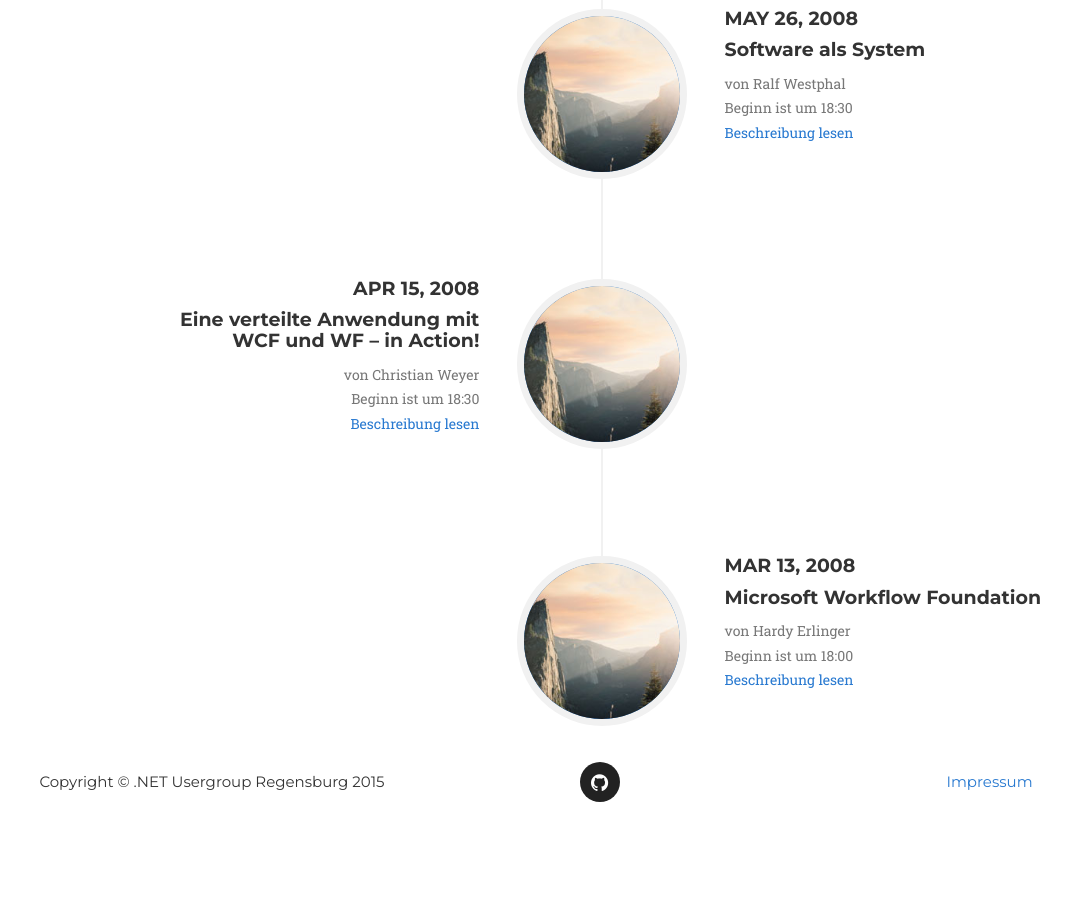
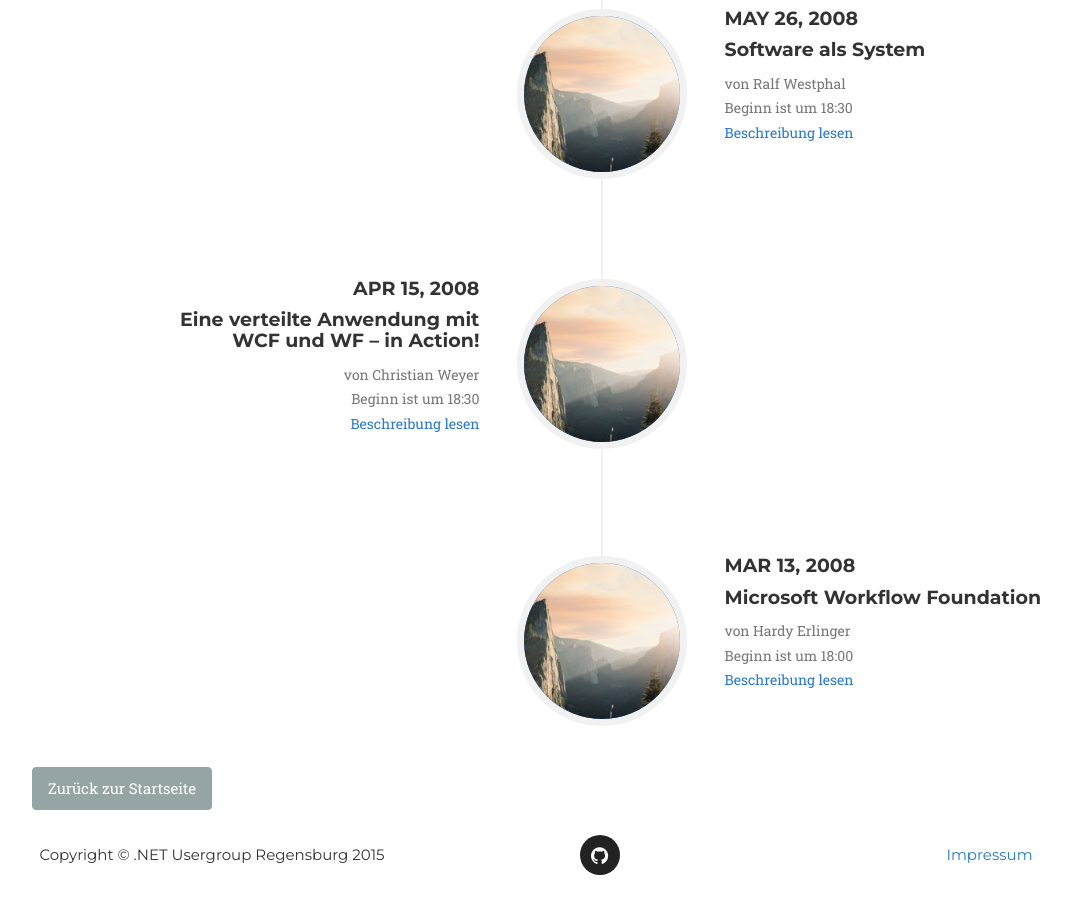
Before and after one commit to DotNetRegensburg/dotnetregensburg.github.io, a Jekyll site: the page built from archive.html, in a window 1280 px wide and 900 px high, scrolled down 23833 px. Shown: the whole window, without its empty margins (38-1109 px from the left). Built offline with Jekyll 4.4.1, drawn with Linux system fonts in a browser that asks for light colours; some web fonts are replaced; before the commit the page ends 24660 px from its top, so only the background shows below that.

Commit message:
Back to start page on template

```diff
--- a/_layouts/blank.html
+++ b/_layouts/blank.html
@@ -4,6 +4,10 @@ layout: master
 <div class="container">
   <div class="row">
     {{ content }}
+
+    <div class="col-lg-8 top-space">
+      <a href="/" class="btn btn-default">Zurück zur Startseite</a>
+    </div>
   </div>
 </div>
 {% include footer.html %}
--- a/_layouts/talk.html
+++ b/_layouts/talk.html
@@ -46,7 +46,3 @@ layout: blank
     {% endfor %}
   </ul>
 </div>
-
-<div class="col-lg-8 top-space">
-  <a href="/" class="btn btn-default">Zurück zur Startseite</a>
-</div>
--- a/imprint.html
+++ b/imprint.html
@@ -61,7 +61,3 @@ title: Impressum
     {{ adr.line }}<br>
   {% endfor %}
 </div>
-
-<div class="col-lg-8 top-space">
-  <a href="/" class="btn btn-default">Zurück zur Startseite</a>
-</div>
```
